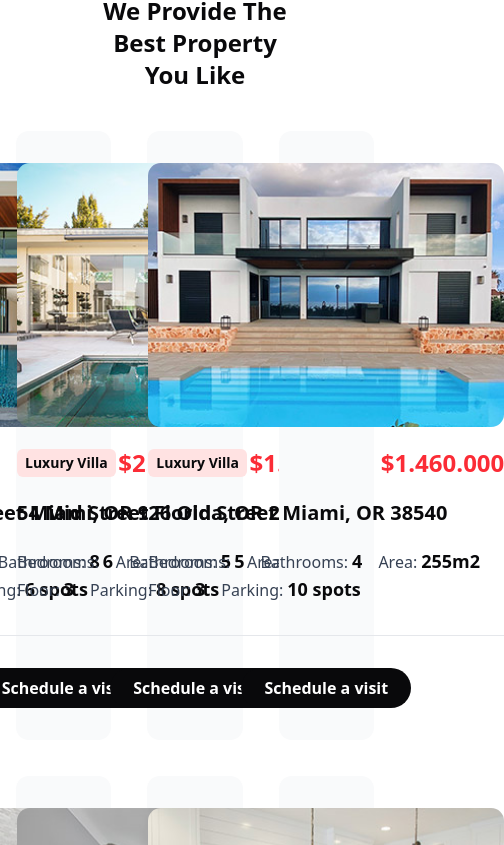
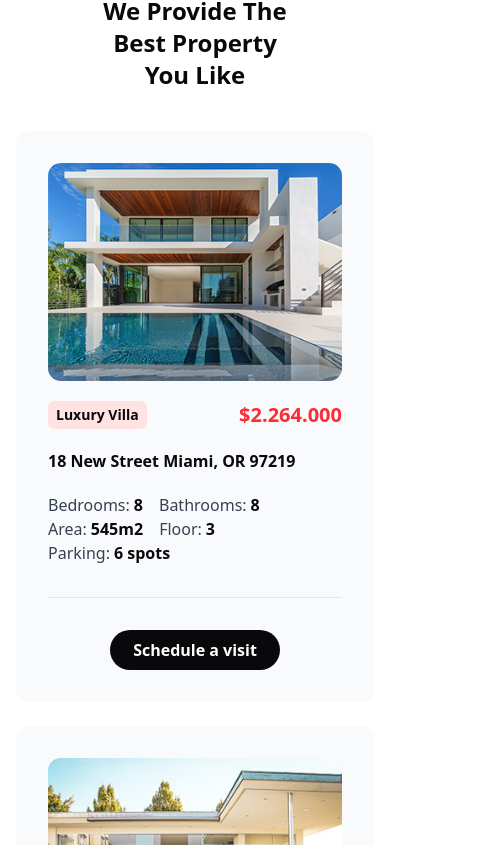
Before and after one commit to Nikkihosseini/Villa-agency, a React (Vite) app: page / in a window 390 px wide. Shown: the part 3459-4304 px from the top of the page, 504 px wide, since content can reach past the window. Built offline with nearby package versions, Linux system fonts and the light colour scheme.

Commit message:
Responsive Properties Section

```diff
--- a/src/Components/Home/Properties/Properties.jsx
+++ b/src/Components/Home/Properties/Properties.jsx
@@ -83,7 +83,7 @@ export default function Properties(){
                     <div className='md:mb-17 mb-10 flex flex-col items-center justify-center text-center'>
                         <SectionTitle title='Properties' caption='We Provide The Best Property You Like'/>
                     </div>
-                    <div className='grid grid-cols-3 gap-9'>
+                    <div className='grid md:grid-cols-2 2xl:grid-cols-3 gap-6 2xl:gap-9'>
                         <PropertiesBox {...Data[0]}/>
                         <PropertiesBox {...Data[1]}/>
                         <PropertiesBox {...Data[2]}/>
--- a/src/Components/Home/Properties/PropertiesBox.jsx
+++ b/src/Components/Home/Properties/PropertiesBox.jsx
@@ -3,22 +3,22 @@ import '../../../index.css'
 export default function PropertiesBox({img, category, price, caption, bedrooms, bathrooms, area, floor, parking}){
     return(
         <>
-            <div className='flex flex-col items-center justify-center bg-gray-50 rounded-[0.8rem] p-8'>
+            <div className='flex flex-col items-center justify-center bg-gray-50 rounded-[0.8rem] p-8 w-auto'>
                 <div className='flex flex-col items-center justify-center gap-y-5 border-b border-gray-200 pb-8 mb-8'>
-                    <a className='w-[355.99px] h-[264.44px] rounded-[0.8rem] overflow-hidden' href='#'>
+                    <a className='w-auto h-auto lg:w-[355.99px] lg:h-[264.44px] rounded-[0.8rem] overflow-hidden' href='#'>
                         <img className='w-full h-full' src={img} alt="Propertie"/>
                     </a>
                     <div className='flex items-center justify-between w-full'>
                         <span className='bg-red-100 rounded-md font-semibold text-sm px-2 py-1'>{category}</span>
-                        <h5 className='text-red-500 font-bold text-2xl line-clamp-1'>${price}</h5>
+                        <h5 className='text-red-500 font-bold text-xl sm:text-2xl line-clamp-1'>${price}</h5>
                     </div>
-                    <h4 className='w-full text-start font-bold text-xl line-clamp-1'>{caption}</h4>
+                    <h4 className='w-full text-start font-bold text-base sm:text-xl line-clamp-1'>{caption}</h4>
                     <div className='flex items-center flex-wrap gap-x-4'>
-                        <span className='text-gray-700'>Bedrooms:<span className='text-zinc-950 font-bold text-lg ml-1'>{bedrooms}</span></span>
-                        <span className='text-gray-700'>Bathrooms:<span className='text-zinc-950 font-bold text-lg ml-1'>{bathrooms}</span></span>
-                        <span className='text-gray-700'>Area:<span className='text-zinc-950 font-bold text-lg ml-1'>{area}m2</span></span>
-                        <span className='text-gray-700'>Floor:<span className='text-zinc-950 font-bold text-lg ml-1'>{floor}</span></span>
-                        <span className='text-gray-700'>Parking:<span className='text-zinc-950 font-bold text-lg ml-1'>{parking}</span></span>
+                        <span className='text-gray-700'>Bedrooms:<span className='text-zinc-950 font-bold text-base sm:text-lg ml-1'>{bedrooms}</span></span>
+                        <span className='text-gray-700'>Bathrooms:<span className='text-zinc-950 font-bold text-base sm:text-lg ml-1'>{bathrooms}</span></span>
+                        <span className='text-gray-700'>Area:<span className='text-zinc-950 font-bold text-base sm:text-lg ml-1'>{area}m2</span></span>
+                        <span className='text-gray-700'>Floor:<span className='text-zinc-950 font-bold text-base sm:text-lg ml-1'>{floor}</span></span>
+                        <span className='text-gray-700'>Parking:<span className='text-zinc-950 font-bold text-base sm:text-lg ml-1'>{parking}</span></span>
                     </div>
                 </div>
                 <a className='font-semibold flex items-center justify-center w-[170px] h-[40px] bg-zinc-950 text-white hover:bg-red-500 rounded-full transition-all' href="#">Schedule a visit</a>
```
